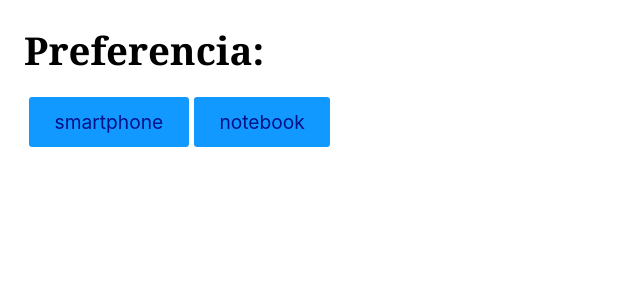
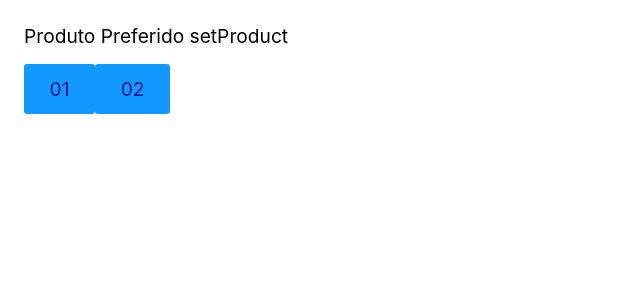
Before and after one commit to Emilio133752/projectInit, a React (Vite) app: page / in a window 1280 px wide. Shown: the top 300 px of the page, without its empty margins (0-640 px from the left). Built offline with nearby package versions, Linux system fonts and the light colour scheme.

Commit message:
trabalhando com hooks

```diff
--- a/src/App.jsx
+++ b/src/App.jsx
@@ -12,15 +12,21 @@ import ButtonModal from './ButtonModal.jsx'
 import Modal from "./Modal.jsx"
 import Exercico3 from "./Exercico3.jsx"
 import Effects from "./Effects.jsx"
-import Exercicio4 from "./Exercicio4.jsx"
-
+import CustomHooks from "./CustomHooks.js"
 
 const App = () => {
-  const [modal, setModal] = React.useState(false);
+  const [produto, setProduto] = CustomHooks('produto', 'setProduct')
+
+  function handleClick({ target }){
+    setProduto(target.innerText)
+  }
+
   return (
-    <React.StrictMode>
-      <Exercicio4 />
-    </React.StrictMode>
+    <>
+      <p>Produto Preferido {produto}</p>
+      <button onClick={handleClick}>01</button>
+      <button onClick={handleClick}>02</button>
+    </>
   )
 }
 export default App
--- /dev/null
+++ b/src/CustomHooks.js
@@ -0,0 +1,16 @@
+import React from 'react'
+
+const CustomHooks = (key, inicial) => {
+    const [state, setState] = React.useState(() =>{
+        const local = window.localStorage.getItem(key)
+        return local ? local : inicial
+    })
+
+    React.useEffect(() =>{
+        window.localStorage.setItem(key, state)
+    }, [key, state])
+
+    return [state, setState]
+}
+
+export default CustomHooks
```
